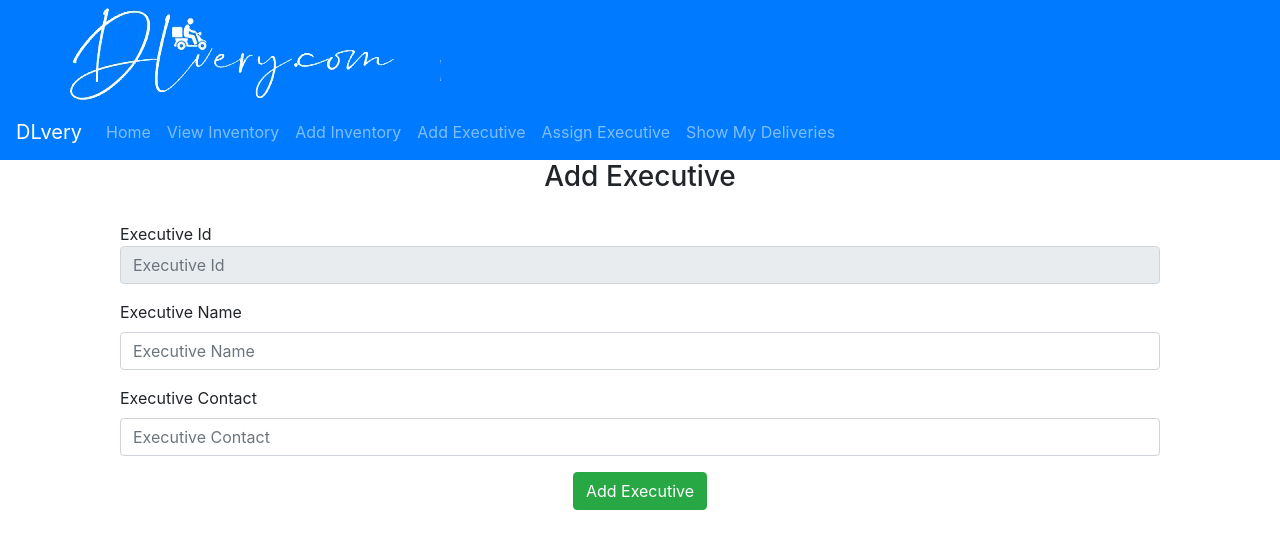
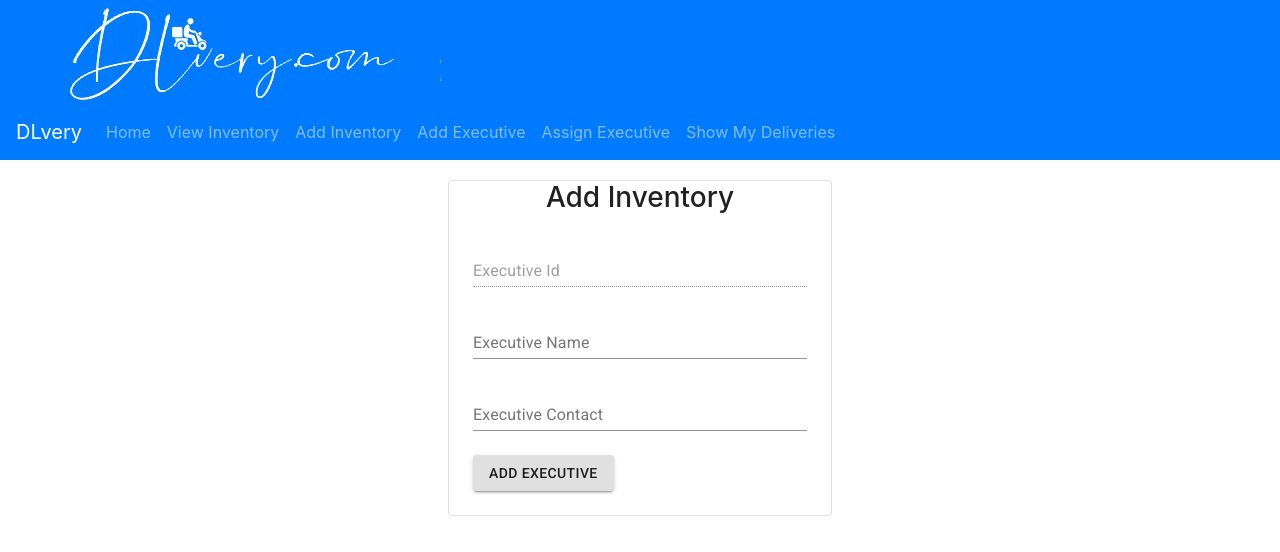
Before and after one commit to Sakshamnarula/Dlvery-react, a React (Create React App) app: page /executive/add in a window 1280 px wide. Shown: the top 552 px of the page. Built offline with nearby package versions, Linux system fonts and the light colour scheme; no server answers.

Commit message:
Forms Materialized + Assign&Checkbox fixed

```diff
--- a/src/components/AddExecutive.js
+++ b/src/components/AddExecutive.js
@@ -1,9 +1,40 @@
 import React, { useEffect, useState } from 'react';
 import InventoryService from '../services/InventoryService';
-export default AddExecutive;
+import { makeStyles } from '@material-ui/core/styles';
+import TextField from '@material-ui/core/TextField';
+import Button from '@material-ui/core/Button';
+import Paper from '@material-ui/core/Paper';
+
+
+const useStyles = makeStyles((theme) => ({
+    paper: {
+        margin: '2ch',
+        display: 'block',
+        height: '80%',
+        width: '30%',
+        // display: 'flex',
+        // flexWrap: 'wrap',
+        //
+    },
+    root: {
+        alignItems: 'center',
+        justifyContent: 'center',
+        display: 'flex',
+    },
+    form: {
+        '& > *': {
+            display: 'grid',
+            margin: theme.spacing(3),
+            width: 'ch',
+            alignSelf: 'center',
+        },
+    },
+}));
+
 
 function AddExecutive() {
 
+    const classes = useStyles();
     const [executive, setExecutive] = useState({
         exName: "",
         exId: "",
@@ -69,9 +100,16 @@ function AddExecutive() {
 
 
     return (
-        <div>
-            <div className="container">
-                <div className="col">
+        <div className={classes.root}>
+            <Paper elevation={4} className={classes.paper} variant="outlined">
+                <h3 className="text-center"> Add Inventory</h3>
+                <form className={classes.form} noValidate autoComplete="off">
+                    <TextField id="standard-basic" label="Executive Id" value={executive.exId} disabled />
+                    <TextField id="standard-basic" label="Executive Name" value={executive.exName} onChange={changeExNameHandler} />
+                    <TextField id="standard-basic" label="Executive Contact" value={executive.exContact} onChange={changeExContactHandler} />
+                    <Button variant="contained" onClick={addExecutive}>Add Executive</Button>
+                </form>
+                {/* <div className="col">
                         <div className="card-col-md">
                             <h3 className="text-center"> Add Executive</h3>
                             <div className="card-body">
@@ -98,9 +136,11 @@ function AddExecutive() {
                                 </form>
                             </div>
                         </div>
-                </div>
-            </div>
+                    </div> */}
+            </Paper>
         </div>
     )
 
 }
+
+export default AddExecutive;
--- a/src/components/AddInventory.js
+++ b/src/components/AddInventory.js
@@ -12,14 +12,32 @@ import {
 } from '@material-ui/pickers';
 import Button from '@material-ui/core/Button';
 import AddInventoryFile from './AddInventoryFile'
+import Paper from '@material-ui/core/Paper';
+
 
 
 
 const useStyles = makeStyles((theme) => ({
+    paper: {
+        margin: '2ch',
+        display: 'block',
+        height: '80%',
+        width: '30%',
+        // display: 'flex',
+        // flexWrap: 'wrap',
+        //
+    },
     root: {
+        alignItems: 'center',
+        justifyContent: 'center',
+        display: 'flex',
+    },
+    form: {
         '& > *': {
-            margin: theme.spacing(2),
-            width: '80ch',
+            display: 'grid',
+            margin: theme.spacing(3),
+            width: 'ch',
+            alignSelf: 'center',
         },
     },
 }));
@@ -120,25 +138,18 @@ function AddInventory() {
     }
 
     return (
-        <div>
-            <div className="container">
+        <div >
+            <h3 className="text-center"> Add Inventory</h3>
+            <div className={classes.root} >
+                <Paper elevation={4} className={classes.paper} variant="outlined">
                     <AddInventoryFile></AddInventoryFile>
-                <h3 className="text-center"> Add Inventory</h3>
-                    <form className={classes.root} noValidate autoComplete="off">
-
+                </Paper>
+                <Paper elevation={4} className={classes.paper} variant="outlined">
+                    <form className={classes.form} noValidate autoComplete="off">
                         <TextField id="standard-basic" label="Product Id" value={item.productId} onChange={changeProductIdHandler} />
-
-                            {/* <input placeholder="ProductId" name="productId" className="form-control" value={item.productId} onChange={changeProductIdHandler}></input> */}
                         <TextField id="standard-basic" label="Product Name" value={item.productName} onChange={changeProductNameHandler} />
-                            {/* <input placeholder="ProductName" name="productName" className="form-control" value={item.productName} onChange={changeProductNameHandler}></input> */}
-
                         <TextField id="standard-basic" label="Product Priority" value={item.priority} onChange={changePriorityHandler} />
-                            {/* <input placeholder="Priority" name="priority" className="form-control" value={item.priority} onChange={changePriorityHandler}></input> */}
-
                         <TextField id="standard-basic" label="Product Category" value={item.productCategory} onChange={changeProductCategoryHandler} />
-
-                            {/* <input placeholder="Category" name="productCategory" className="form-control" value={item.productCategory} onChange={changeProductCategoryHandler}></input> */}
-
                         <MuiPickersUtilsProvider utils={DateFnsUtils}>
                             <KeyboardDatePicker
                                 disableToolbar
@@ -155,34 +166,11 @@ function AddInventory() {
                                 }}
                             />
                         </MuiPickersUtilsProvider>
-                            {/*
-                                    <div className="form-group row">
-                                        <label>
-                                            Check In Date
-                                        </label>
-                                        <DatePicker
-                                            className="form-control"
-                                            value={item.checkInDate}
-                                            selected={item.checkInDate}
-                                            onChange={changeCheckInDateHandler}
-                                            name="startDate"
-                                            dateFormat="dd/MM/yyyy"
-                                        />
-                                    </div> */}
-                            {/* <input type="text" name="checkInDate" className="form-control" placeHolder="Check In Date" value={item.checkInDate} onChange={changeCheckInDateHandler}></input> */}
-
                         <TextField id="standard-basic" label="Customer Address" value={item.customerAddress} onChange={changeCustomerAddressHandler} />
-
-                            {/* <input placeholder="Delivery Address" name="customerAddress" className="form-control" value={item.customerAddress} onChange={changeCustomerAddressHandler}></input> */}
-
-
                         <TextField id="standard-basic" label="Customer Number" value={item.contactNumber} onChange={changeContactNumberHandler} />
-
-                            {/* <input placeholder="Contact Number" name="contactNumber" className="form-control" value={item.contactNumber} onChange={changeContactNumberHandler}></input> */}
-
-                        <Button variant="contained" onClick={addInventory} color="primary">Add Inventory</Button>
-                        {/* <button className="btn btn-success" onClick={addInventory}>Add</button> */}
+                        <Button id="standard-basic" variant="contained" onClick={addInventory} color="primary">Add Inventory</Button>
                     </form>
+                </Paper>
             </div>
         </div>
 
--- a/src/components/AssignExecutive.js
+++ b/src/components/AssignExecutive.js
@@ -3,12 +3,64 @@
 import InventoryService from '../services/InventoryService';
 import React, { useState, useEffect } from 'react';
 import InventoryComponent from './InventoryComponent'
+import { makeStyles } from '@material-ui/core/styles';
+import InputLabel from '@material-ui/core/InputLabel';
+import MenuItem from '@material-ui/core/MenuItem';
+import FormHelperText from '@material-ui/core/FormHelperText';
+import FormControl from '@material-ui/core/FormControl';
+import Select from '@material-ui/core/Select';
+import Paper from '@material-ui/core/Paper';
+import Button from '@material-ui/core/Button';
+
+
+
+
+const useStyles = makeStyles((theme) => ({
+  formControl: {
+    margin: theme.spacing(3),
+    minWidth: 220,
+  },
+  selectEmpty: {
+    marginTop: theme.spacing(2),
+  },
+  submitButton: {
+    margin: theme.spacing(3),
+  }
+}));
+
 
 const AssignExecutive = () => {
-  const [executives, setExecutive] = useState([]);
-  const [selectedInventories, setSelectedInventories] = useState([]);
-  const [selectedExecutive, setSelectedExecutive] = useState();
+
+  const classes = useStyles();
+
+  const [executives, setExecutive] = useState([{
+    exName: "",
+    exId: "",
+    exContact: ""
+  }]);
+  const [selectedInventories, setSelectedInventories] = useState([{
+    productId: "",
+    productName: "",
+    priority: "",
+    checkInDate: "",
+    productCategory: "",
+    customerAddress: "",
+    contactNumber: "",
+    checkOutDate: "",
+    status: "",
+    executive: {
+      exName: "",
+      exId: "",
+      exContact: ""
+    }
+  }]);
+  const [selectedExecutive, setSelectedExecutive] = useState({
+    exName: "",
+    exId: "",
+    exContact: ""
+  });
   const [inventoriesVisibility, setInvVisibility] = useState(false)
+  const [submitButtonVisi, setSubmitButtonVisi] = useState(false)
   // const [value1, setNewVal] = useState("5")
   const fetchData = () => {
     InventoryService.getAllExecutive().then((Response) => {
@@ -24,12 +76,13 @@ const AssignExecutive = () => {
   // }
 
   useEffect(() => {
-    fetchData()}, [])
+    fetchData()
+  }, [])
 
   function addSelected(selectedId) {
     //to be impl
     // console.log("addSelected" + selectedId)
-
+    setSubmitButtonVisi(true)
 
     let obj = {
       productId: selectedId,
@@ -64,34 +117,37 @@ const AssignExecutive = () => {
   function removeSelected(removeId) {
     console.log("removeSelected " + removeId)
     let filtered = selectedInventories.filter(inv => inv.productId !== removeId)
-    // console.log("Filter Length"+filtered.length)
     setSelectedInventories(filtered)
-    // setInventories()
-    // console.log(selectedInventories)
+    // console.log('selected length' + selectedInventories.length)
+    if (filtered.length === 1)
+      setSubmitButtonVisi(false)
   }
 
   return (
     <div className="container-fluid">
-      <div className="">
-        <h2 className="text-float"> Assign Executives</h2>
-        <div className="card col">
-          <div className="card-body">
-            <div className="input-group">
-              <div className="input-group-prepend">
-                <button className="btn btn-success col-md" type="button">Select Executives</button>
-              </div>
-              <select className="custom-select col-md" value={selectedExecutive} onChange={onSelectChange}>
-                <option hidden={inventoriesVisibility} key={0} value={0}>Please Select an Executive</option>
-                {executives.map((executive) => <option key={executive.exId} value={executive.exId}>{executive.exName}</option>)}
-              </select>
-            </div>
-            <div hidden={!inventoriesVisibility}>
-            <InventoryComponent selectVisibility={inventoriesVisibility} onChecked={addSelected} onUnChecked={removeSelected} />
-            </div>
-          </div>
+      <h2 className="text-float"> Assign Executives</h2>
+      <Paper elevation={4} className={classes.paper} variant="outlined">
+
+        <FormControl className={classes.formControl}>
+          <InputLabel variant="outlined" id="executive-list">Executives</InputLabel>
+          <Select
+            labelId="executive-list-label"
+            id="executive-select"
+            value={selectedExecutive} onChange={onSelectChange}
+          >
+            <MenuItem hidden={inventoriesVisibility} key={0} value={0}>
+              <em>Please Select an Executive</em>
+            </MenuItem>
+            {executives.map((executive) => <MenuItem key={executive.exId} value={executive.exId}>{executive.exName}</MenuItem>)}
+          </Select>
+          <FormHelperText>Select an Executive to Assign Deliveries To...</FormHelperText>
+        </FormControl>
+        <Button className={classes.submitButton} variant="contained" hidden={!submitButtonVisi} onClick={() => InventoryService.assignExecutive(selectedInventories)} color='secondary'>Assign</Button>
+
+        <div hidden={!inventoriesVisibility}>
+          <InventoryComponent selectVisibility={inventoriesVisibility} onChecked={addSelected} onUnChecked={removeSelected} />
         </div>
-      </div>
-      <button className="btn btn-success col-md" onClick={() => InventoryService.assignExecutive(selectedInventories)}>Submit</button>
+      </Paper>
     </div>
   )
 
--- a/src/components/InventoryComponent.js
+++ b/src/components/InventoryComponent.js
@@ -1,41 +1,26 @@
 import React, { useState, useEffect } from 'react';
 import InventoryService from '../services/InventoryService';
+import Paper from '@material-ui/core/Paper';
+import { makeStyles } from '@material-ui/core/styles';
 
 import ListComponent from './ListComponent'
 
 
 export default InventoryComponent;
 
-// function parseDate(dt) {
-//     if (dt == null)
-//         return "Pending"
-//     return new Date(dt).toLocaleDateString()
-// }
-
-// let columns = [
-
-//     { id: 'productId', label: 'Product Id', minWidth: 170 },
-//     { id: 'productName', label: 'Product Name', minWidth: 100 },
-//     { id: 'priority', label: 'Priority', minWidth: 100 },
-//     { id: 'productCategory', label: 'Product Category', minWidth: 100 },
-//     { id: 'checkInDate', label: 'Check In Date', minWidth: 100, format: (val) => parseDate(val) },
-//     { id: 'checkOutDate', label: 'Check Out Date', minWidth: 100, format: (val) => parseDate(val) },
-//     { id: 'customerAddress', label: 'Customer Address', minWidth: 100 },
-//     { id: 'status', label: 'Status', minWidth: 100 },
-//     { id: 'exName', label: 'Executive', minWidth: 100, format: (val) => val },
-// ];
-
-// const useStyles = makeStyles({
-//     root: {
-//         width: '100%'
-//     },
-//     container: {
-//         maxHeight: 500
-//     },
-// });
+const useStyles = makeStyles((theme) => ({
+    root: {
+        '& > *': {
+            margin: theme.spacing(2),
+            width: '80ch',
+        },
+    },
+}));
 
 function InventoryComponent(props) {
     const [inventory, setInventories] = useState([]);
+    const classes = useStyles();
+
 
     function fetchData() {
         InventoryService.getAllInventory().then((Response) => {
@@ -49,8 +34,11 @@ function InventoryComponent(props) {
 
     return (
         <div >
-            <h1>Inventory</h1>
-            <ListComponent inputList={inventory} entireProps={props}></ListComponent>
+            <Paper elevation={4} className={classes.paper} variant="outlined">
+
+                <h1 hidden={props.selectVisibility}>Inventory</h1>
+                <ListComponent inputList={inventory} selectVisibility={props.selectVisibility} onChecked={props.onChecked} onUnChecked={props.onUnChecked} ></ListComponent>
+            </Paper>
         </div>
     )
 }
```
Also changed, not shown: src/components/ListComponent.jsx (+16 -19 lines), src/components/executiveDeliveries.js (+3 -16 lines). Lines whose indentation alone changed are shown as unchanged.
